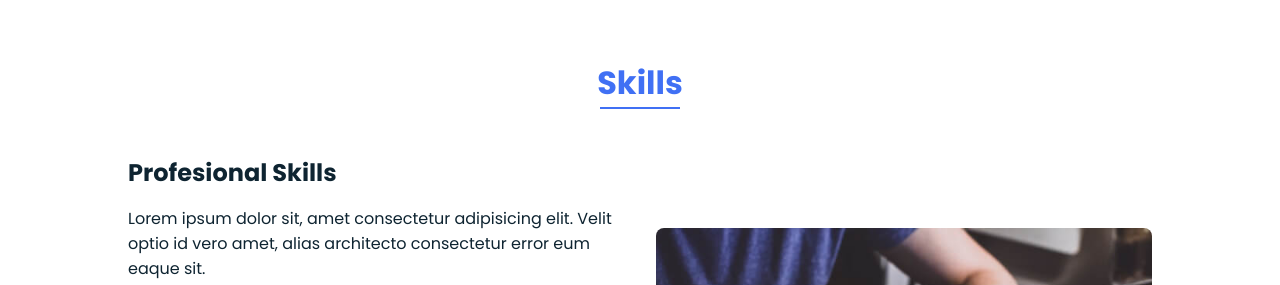
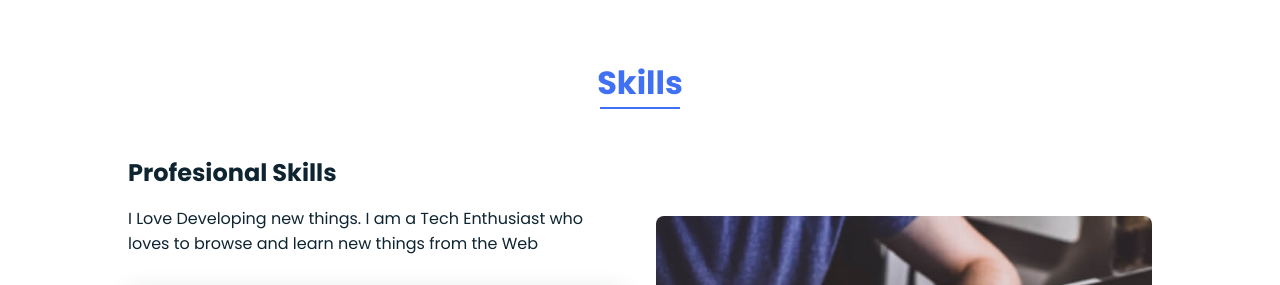
Before and after one commit to vishnuvishp/portfolio, a plain HTML site: page index.html in a window 1280 px wide. Shown: the part 1341-1626 px from the top of the page. Drawn offline with nearby package versions, Linux system fonts and the light colour scheme.

Commit message:
Modified Index File

```diff
--- a/index.html
+++ b/index.html
@@ -81,7 +81,7 @@
                 <div class="skills__container bd-grid">
                     <div>
                         <h2 class="skills__subtitle">Profesional Skills</h2>
-                        <p class="skills__text">Lorem ipsum dolor sit, amet consectetur adipisicing elit. Velit optio id vero amet, alias architecto consectetur error eum eaque sit.</p>
+                        <p class="skills__text">I Love Developing new things. I am a Tech Enthusiast who loves to browse and learn new things from the Web</p>
                         <div class="skills__data">
                             <div class="skills__names">
                                 <i class='bx bxl-html5 skills__icon'></i>
```
